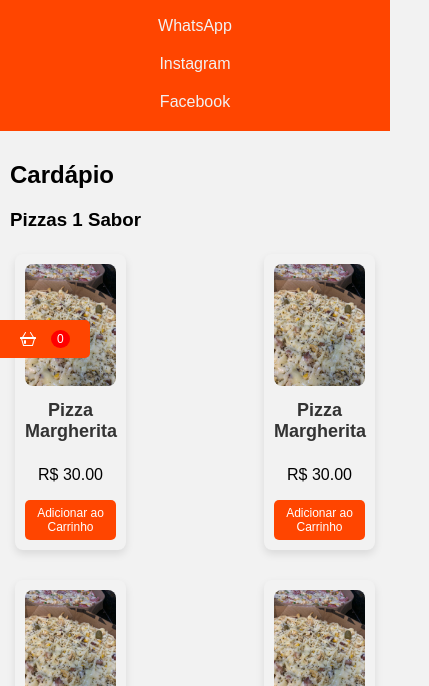
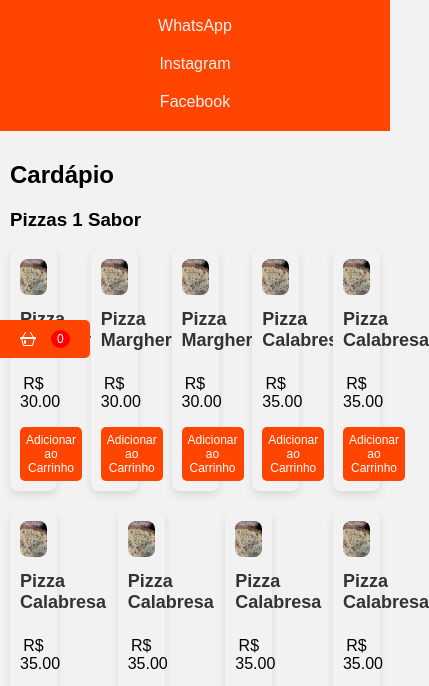
Before and after one commit to losnoaw/so-pizza-caldas-novas, a plain HTML site: page index.html in a window 390 px wide. Shown: the part 83-769 px from the top of the page, 429 px wide, since content can reach past the window. Drawn offline with Linux system fonts and the light colour scheme.

Commit message:
atualização

```diff
--- a/styles.css
+++ b/styles.css
@@ -206,16 +206,14 @@ button:hover {
         justify-content: space-between;
     }
 
-    .categoria .item,
-    .pizza-item {
+    .categoria .item .pizza-item {
         flex: 1 1 25%; /* Ajusta a largura dos itens para 30% */
         margin: 5px; /* Espaçamento entre os itens */
         max-width: 30%; /* Garante que os itens não excedam 30% */
         box-sizing: border-box; /* Inclui padding e bordas na largura total */
     }
 
-    .categoria .item img,
-    .pizza-item img {
+    .categoria .item .pizza-item img {
         width: 100%;
         height: auto;
         object-fit: cover; /* Garante que a imagem seja bem ajustada no container */
@@ -234,8 +232,7 @@ button:hover {
 
 /* Ajuste adicional para dispositivos menores */
 @media (max-width: 480px) {
-    .categoria .item,
-    .pizza-item {
+    .categoria .item .pizza-item {
         width: calc(
             50% - 10px
         ); /* Em dispositivos menores, 2 itens por linha */
```
